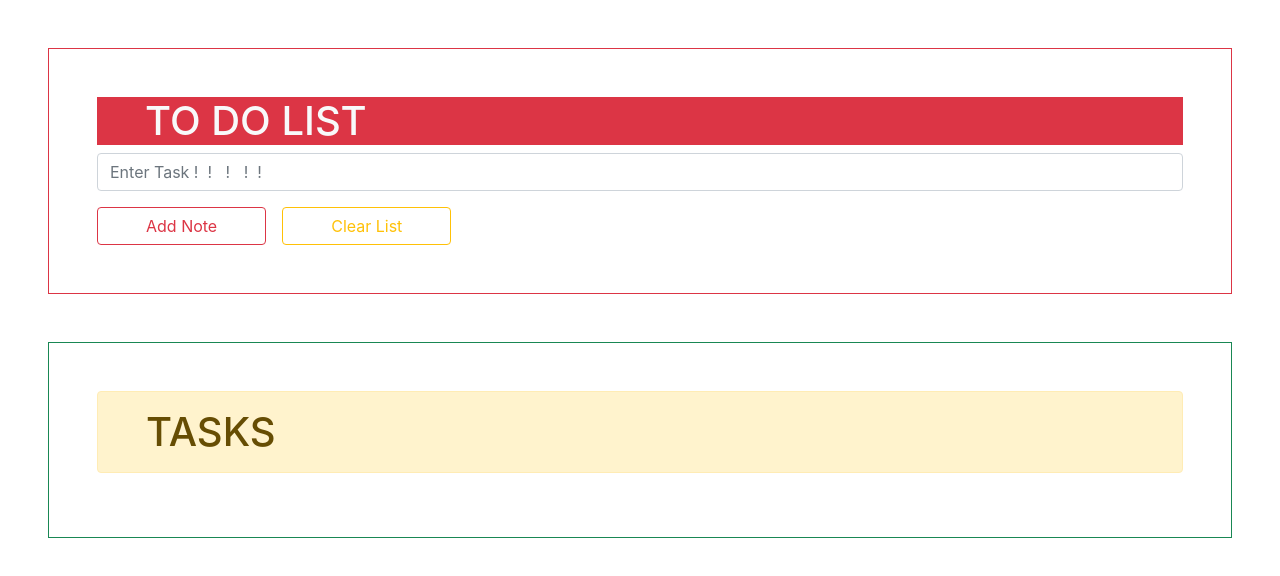
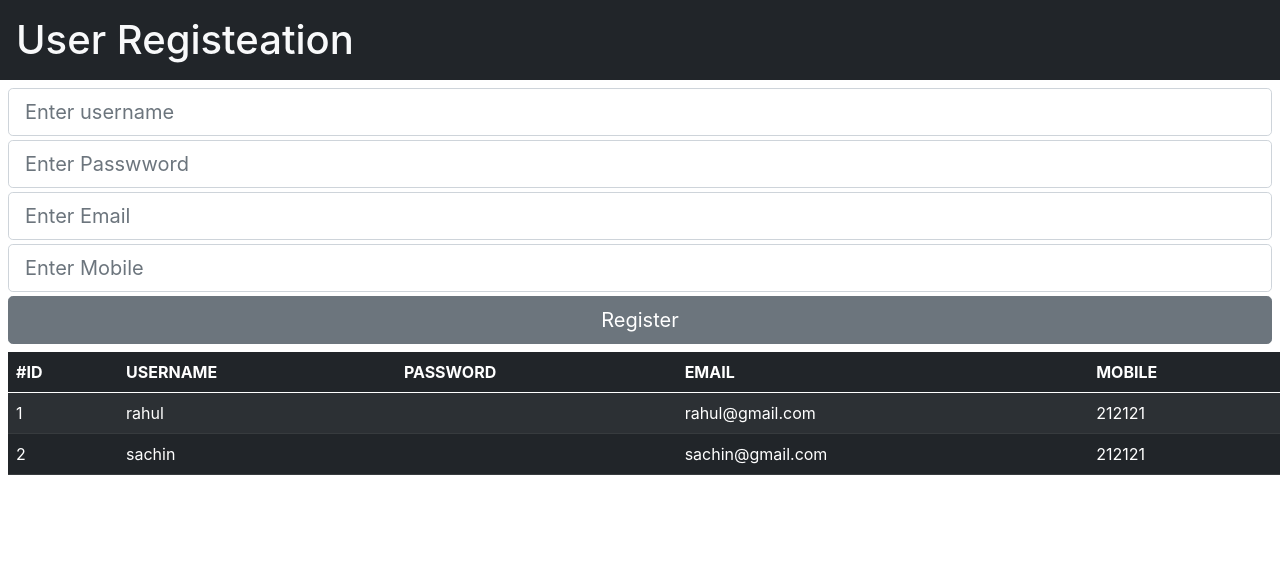
Before and after one commit to shubhamJawale/trailapp1, a React (Create React App) app: page / in a window 1280 px wide. Shown: the top 576 px of the page. Built offline with nearby package versions, Linux system fonts and the light colour scheme; the HTML template or start-up script is replaced by a standard one.

Commit message:
sirs code

```diff
--- a/src/App.js
+++ b/src/App.js
@@ -1,60 +1,117 @@
+
 import "./App.css";
-import { upstate, useState } from "react";
-//import { BrowserRouter, Route, Link } from "react-router-dom";
-//npm install react-router-dom
-//import { Page1, Page2, Page3, Page4 ,Page5 } from "./pages.js";
-
-
+import { useState } from "react";
 
 export default function App() {
-  let [todolist, setlist]  = useState([]);
-let [textinp, setinp] =useState("");
-
-let clk= () =>{
-  let listchng = [textinp ,...todolist];
-  setlist(listchng);
-  let str = "";
-  setinp(str);
-
-}
-
-  let chnge =(e) =>{
-    let textinp1 = e.target.value;
-
-    console.log(textinp1);
-    setinp(textinp1);
-
-  }
-
-  let rstclr =() =>
-  {
-    setlist([]);
-  }
-
-
-/* value should be written as varibale wich we are setting in above functions cause it will help us in clearing and managing data wirtten fuylly*/
   return (
-    <div className="mx-5">
-      <div className="border border-danger p-5 mt-5">
-      <Heading/>
-
-      <input type="text" name="" id="" className="form-control" value={textinp} onChange={chnge} placeholder="Enter Task !  !   !   !  !"/>
-      <button className="btn btn-outline-danger mt-3 px-5" onClick={clk}>Add Note</button>
-      <button className="btn btn-outline-warning mx-3 mt-3 px-5" onClick={rstclr}>Clear List</button>
-        </div>
-        <div className="border border-success p-5 mt-5">
-          <h1 className="alert alert-warning px-5"> TASKS </h1>
-         {todolist.map((item)=>{return <h1 className="alert alert-success mt-2">{item}</h1>})}
-        </div>
-
+    <div>
+      <MyRegisterComponent />
     </div>
   );
 }
 
+function MyRegisterComponent() {
+  let [userList, setUserList] = useState([
+    { id: 1, name: "rahul", email: "rahul@gmail.com", mobile: "212121" },
+    { id: 2, name: "sachin", email: "sachin@gmail.com", mobile: "212121" },
+  ]);
 
-// component
-function Heading()
-{
-  return (<div className="bg-danger px-5 text-light " > <h1> TO DO LIST</h1> </div>)
+  const [username, setUsername] = useState("");
+  const [password, setPassword] = useState("");
+
+  const usernameChangeHandler = (e) => setUsername(e.target.value);
+  const passwordChangeHandler = (e) => setPassword(e.target.value);
+
+  const addNewUser = () => {
+    const newuser = {
+      id: userList.length + 1,
+      name: username,
+      password: password,
+      email: "sample@gmail.com",
+      mobile: "1212",
+    };
+
+    const newUserList = [newuser, ...userList];
+    setUserList(newUserList);
+  };
+
+  return (
+    <div>
+      <h1 className="bg-dark text-light p-3 ">User Registeation </h1>
+
+      {/** FORM COMPONENT */}
+      <form className="m-2">
+        <div>
+          <input
+            type="text"
+            className="form-control form-control-lg mb-1"
+            placeholder="Enter username"
+            value={username}
+            onChange={usernameChangeHandler}
+          />
+        </div>
+
+        <div>
+          <input
+            type="password"
+            className="form-control form-control-lg mb-1"
+            placeholder="Enter Passwword"
+            value={password}
+            onChange={passwordChangeHandler}
+          />
+        </div>
+
+        <div>
+          <input
+            type="email"
+            className="form-control form-control-lg mb-1"
+            placeholder="Enter Email"
+          />
+        </div>
+
+        <div>
+          <input
+            type="mobile"
+            className="form-control form-control-lg mb-1"
+            placeholder="Enter Mobile"
+          />
+        </div>
+
+        <div>
+          <input
+            type="button"
+            value="Register"
+            onClick={addNewUser}
+            className="btn btn-lg btn-secondary w-100"
+          />
+        </div>
+      </form>
+
+      {/** List BOX HERE */}
+      <table className="table table-dark table-striped m-2">
+        <thead>
+          <tr>
+            <th scope="col">#ID</th>
+            <th scope="col">USERNAME</th>
+            <th scope="col">PASSWORD</th>
+            <th scope="col">EMAIL</th>
+            <th scope="col">MOBILE</th>
+          </tr>
+        </thead>
+        <tbody>
+          {userList.map((item) => {
+            return (
+              <tr>
+                <td>{item.id}</td>
+                <td>{item.name}</td>
+                <td>{item.password}</td>
+                <td>{item.email}</td>
+                <td>{item.mobile}</td>
+              </tr>
+            );
+          })}
+        </tbody>
+      </table>
+    </div>
+  );
 }
-//export default App;
```
